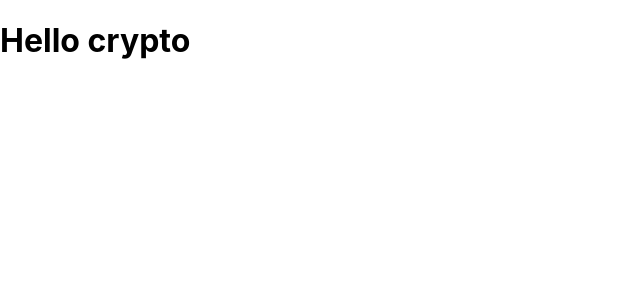
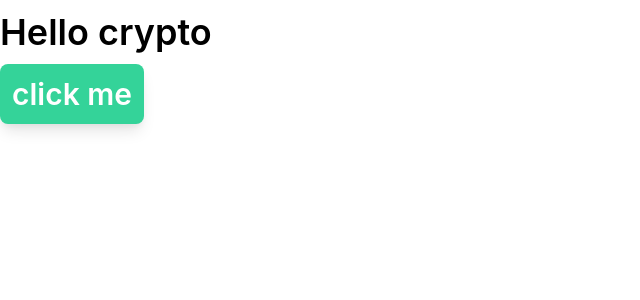
Before and after one commit to GaryChung34/crypto-table, a React (Create React App) app: page / in a window 1280 px wide. Shown: the top 300 px of the page, without its empty margins (0-640 px from the left). Built offline with nearby package versions, Linux system fonts and the light colour scheme.

Commit message:
install tailwindCSS and modify readme.

```diff
--- /dev/null
+++ b/craco.config.js
@@ -0,0 +1,11 @@
+// craco.config.js
+module.exports = {
+  style: {
+    postcss: {
+      plugins: [
+        require('tailwindcss'),
+        require('autoprefixer'),
+      ],
+    },
+  },
+}
--- a/src/App.js
+++ b/src/App.js
@@ -4,8 +4,11 @@ import React from 'react';
 function App() {
 
   return (
-    <div>
+    <div className='container mx-auto'>
       <h1>Hello crypto</h1>
+      <button className='text-white text-3xl font-semibold p-3 rounded-lg shadow-lg bg-green-400 hover:bg-green-600'>
+        click me
+      </button>
     </div>
   );
 }
--- a/src/index.css
+++ b/src/index.css
@@ -1,3 +1,19 @@
+@tailwind base;
+@tailwind components;
+@tailwind utilities;
+
+@layer base {
+  h1 {
+    @apply text-4xl py-3 font-semibold;
+  }
+  h2 {
+    @apply text-3xl py-2 font-semibold;
+  }
+  h3 {
+    @apply text-2xl py-1 font-semibold;
+  }
+}
+
 body {
   margin: 0;
   font-family: -apple-system, BlinkMacSystemFont, 'Segoe UI', 'Roboto', 'Oxygen',
--- /dev/null
+++ b/tailwind.config.js
@@ -0,0 +1,11 @@
+module.exports = {
+  purge: ['./src/**/*.{js,jsx,ts,tsx}', './public/index.html'],
+  darkMode: false, // or 'media' or 'class'
+  theme: {
+    extend: {},
+  },
+  variants: {
+    extend: {},
+  },
+  plugins: [],
+}
```
Also changed, not shown: package.json (+9 -3 lines), 2 other files (tests, documents, lock files or other folders).
